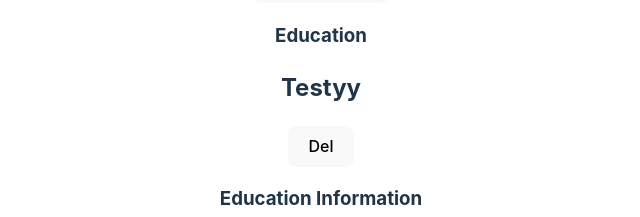
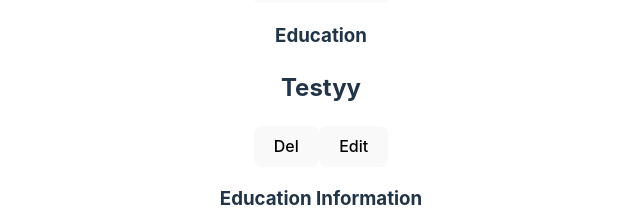
Before and after one commit to Peleton-011/cv-application, a React (Vite) app: page / in a window 1280 px wide. Shown: the part 359-576 px from the top of the page, without its empty margins (319-959 px from the left). Built offline with nearby package versions, Linux system fonts and the light colour scheme.

Commit message:
Move savedInfo display to its own component

```diff
--- a/src/App.jsx
+++ b/src/App.jsx
@@ -3,6 +3,7 @@ import { useState } from "react";
 import InfoInput from "./components/InfoInput";
 import inputLists from "./inputLists";
 import { v4 as uuid } from "uuid";
+import SavedInfo from "./components/SavedInfo";
 
 function App() {
 	const submitHandler = (e) => {
@@ -17,7 +18,9 @@ function App() {
 		email: "",
 	});
 
-	const [educationInfoList, setEducationInfoList] = useState([{schoolName: "Testyy", id: 3}]);
+	const [educationInfoList, setEducationInfoList] = useState([
+		{ schoolName: "Testyy", id: 3 },
+	]);
 
 	const [experienceInfoList, setExperienceInfoList] = useState([]);
 
@@ -33,20 +36,13 @@ function App() {
 			<div className="education">
 				<h3>Education</h3>
 				{educationInfoList.map((educationInfo) => (
-					<div key={educationInfo.id}>
-						<h2>{educationInfo.schoolName}</h2>
-						<button
-							onClick={() =>
-								setEducationInfoList(
-									educationInfoList.filter(
-										(info) => info.id !== educationInfo.id
-									)
-								)
-							}
-						>
-							Del
-						</button>
-					</div>
+					<SavedInfo
+						key={educationInfo.id}
+						id={educationInfo.id}
+                        name={educationInfo.schoolName}
+						infoList={educationInfoList}
+						setInfo={setEducationInfoList}
+					/>
 				))}
 				{
 					<InfoInput
--- /dev/null
+++ b/src/components/SavedInfo.jsx
@@ -0,0 +1,19 @@
+import React from "react";
+
+const SavedInfo = ({ name, id, infoList, setInfoList, onEdit }) => {
+	return (
+		<div>
+			<h2>{name}</h2>
+			<button
+				onClick={() =>
+					setInfoList(infoList.filter((info) => info.id !== id))
+				}
+			>
+				Del
+			</button>
+			<button onClick={onEdit}>Edit</button>
+		</div>
+	);
+};
+
+export default SavedInfo;
```
